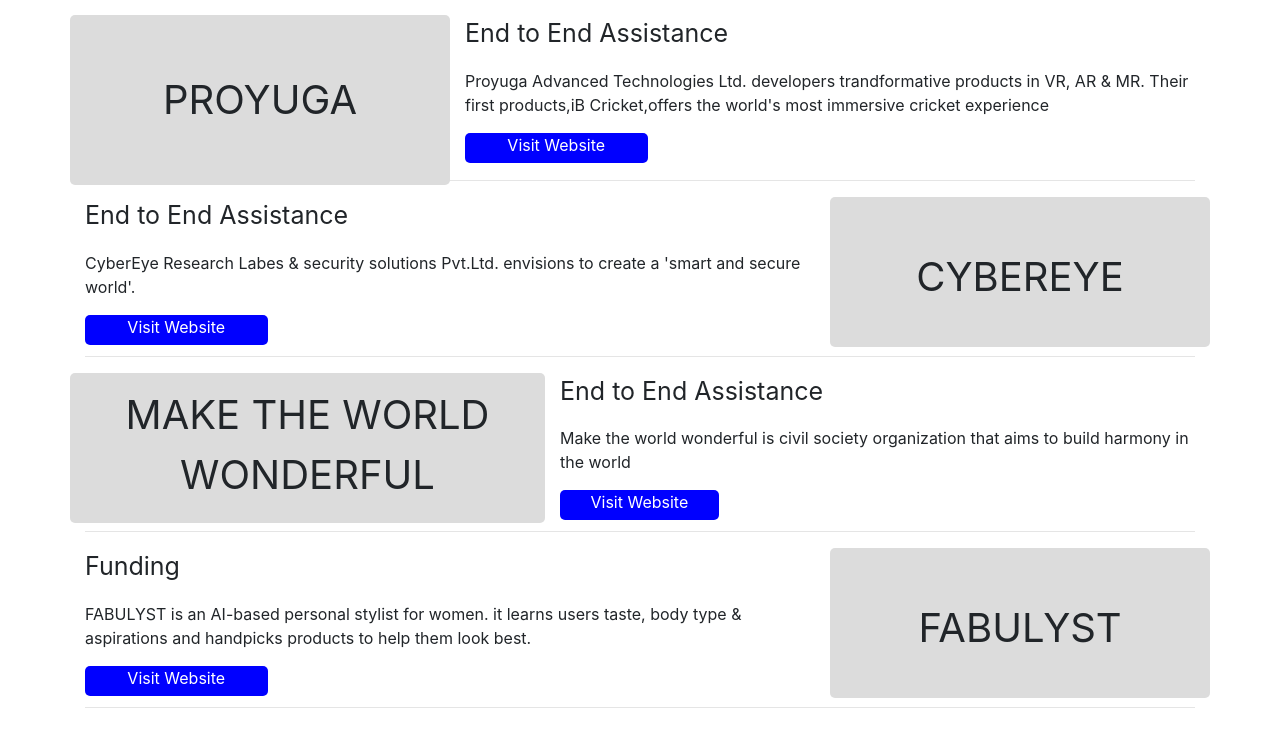
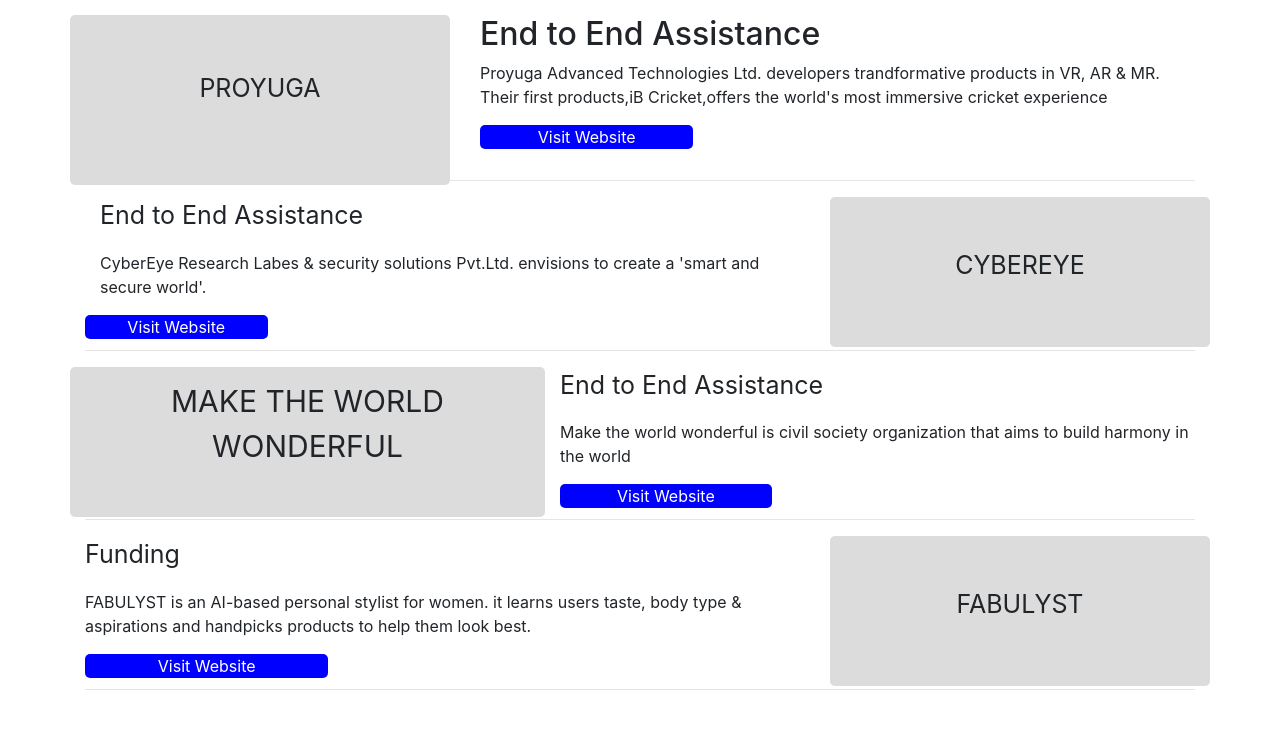
Before and after one commit to manikumargopisetti/portfolio-website, a plain HTML site: page assignments/assignment-11/assignment11.html in a window 1280 px wide. Drawn offline with Linux system fonts and the light colour scheme.

Commit message:
11th assignment-11

```diff
--- a/assignments/assignment-11/assignment11.css
+++ b/assignments/assignment-11/assignment11.css
@@ -7,7 +7,7 @@
     background-color: gainsboro;
     height: 170px;
     border-radius: 5px;
-    font-size: 40px;
+    font-size: 25px;
     text-align: center;
     padding-top: 55px;
 }
@@ -19,7 +19,7 @@
 {
     background-color: blue;
     text-align: center;
-    height: 30px;
+    /*height: 30px;*/
     color:white;
     border-radius: 5px;
 }
@@ -32,7 +32,7 @@
     background-color: gainsboro;
     height: 150px;
     border-radius: 5px;
-    font-size: 40px;
+    font-size: 25px;
     text-align: center;
     padding-top: 50px;
 }
@@ -41,7 +41,7 @@
     background-color: gainsboro;
     height: 150px;
     border-radius: 5px;
-    font-size: 40px;
+    font-size: 30px;
     text-align: center;
     padding-top:12px;
 
--- a/assignments/assignment-11/assignment11.html
+++ b/assignments/assignment-11/assignment11.html
@@ -1,11 +1,9 @@
 <!DOCTYPE html>
 <html>
+
 <head>
   <meta charset="utf-8" />
-    <meta
-      name="viewport"
-      content="width=device-width, initial-scale=1, shrink-to-fit=no"
-    />
+  <meta name="viewport" content="width=device-width, initial-scale=1, shrink-to-fit=no" />
   <link rel="stylesheet" href="../../bootstrap/bootstrap.min.css" />
   <script src="../../bootstrap/jquery.min.js"></script>
   <script src="../../bootstrap/popper.min.js"></script>
@@ -19,19 +17,21 @@
     <div class="row">
       <div class="col-4 row1">PROYUGA</div>
       <div class="col-8">
-          <p class="sub_head">End to End Assistance</p>
+          <div class="col-12">
+            <h2>End to End Assistance</h2>
             <p>Proyuga Advanced Technologies Ltd. developers trandformative products in VR, AR & MR. Their first products,iB Cricket,offers the world's most immersive cricket experience</p>
-
-            <p class="col-3 box">Visit Website</p>
-
+          </div>
+            <div class="col-4">
+              <p class="box">Visit Website</p>
+          </div>
         </div>
       </div>
       <hr class="line">
 
       <div class="row">
         <div class="col-8">
-          <p class="sub_head">End to End Assistance</p>
-          <p>CyberEye Research Labes & security solutions Pvt.Ltd. envisions to create a 'smart and secure world'.</p>
+          <p class="col-12 sub_head">End to End Assistance</p>
+          <p class="col-12">CyberEye Research Labes & security solutions Pvt.Ltd. envisions to create a 'smart and secure world'.</p>
 
           <p class="col-3 box">Visit Website</p>
         </div>
@@ -45,7 +45,7 @@
           <p class="sub_head">End to End Assistance</p>
           <p>Make the world wonderful is civil society organization that aims to build harmony in the world</p>
 
-            <p class="col-3 box">Visit Website</p>
+          <p class="col-4 box">Visit Website</p>
 
         </div>
       </div>
@@ -56,7 +56,7 @@
           <p class="sub_head">Funding</p>
           <p>FABULYST is an AI-based personal stylist for women. it learns users taste, body type & aspirations and handpicks products to help them look best.</p>
 
-            <p class="col-3 box">Visit Website</p>
+          <p class="col-4 box">Visit Website</p>
         </div>
         <div class="col-4 row2">FABULYST</div>
       </div>
@@ -64,4 +64,5 @@
 
     </div>
 </body>
+
 </html>
```
Lines whose indentation alone changed are shown as unchanged.
